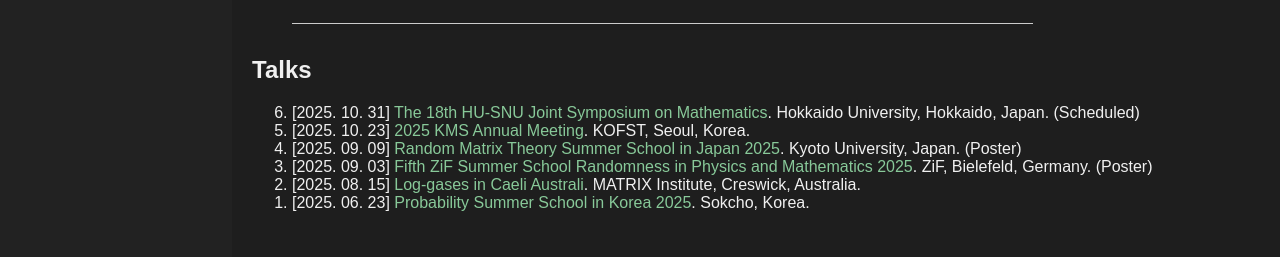
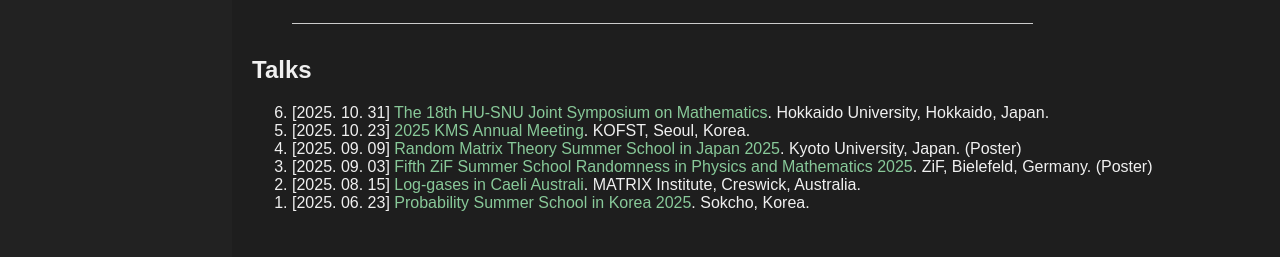
Before and after one commit to y-gJung/y-gJung.github.io, a Jekyll site: the page built from research.md, in a window 1280 px wide. Shown: the part 642-899 px from the top of the page. Built offline with Jekyll 4.4.1, drawn with Linux system fonts in a browser that asks for light colours.

Commit message:
Update research.md

```diff
--- a/research.md
+++ b/research.md
@@ -40,7 +40,7 @@
 ## Talks
 <ol reversed>
   <li>
-    [2025. 10. 31] <a href="https://www2.sci.hokudai.ac.jp/dept/math/en/event/12826">The 18th HU-SNU Joint Symposium on Mathematics</a>. Hokkaido University, Hokkaido, Japan. (Scheduled)
+    [2025. 10. 31] <a href="https://sites.google.com/view/hu-snu2025/home">The 18th HU-SNU Joint Symposium on Mathematics</a>. Hokkaido University, Hokkaido, Japan.
   </li>
   <li>
     [2025. 10. 23] <a href="https://www.kms.or.kr/conference/meeting/index.html?period=90">2025 KMS Annual Meeting</a>. KOFST, Seoul, Korea.
```
